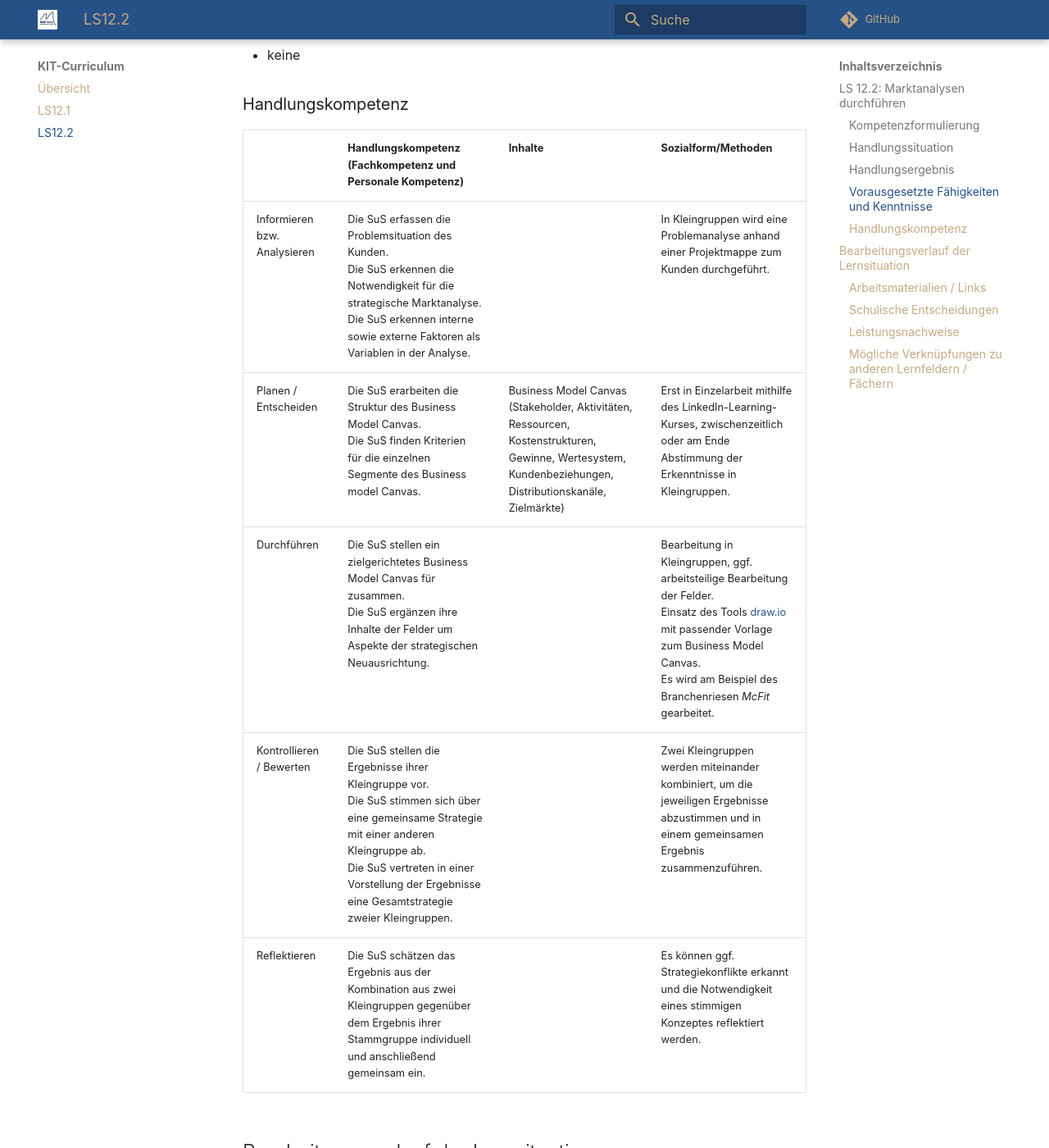
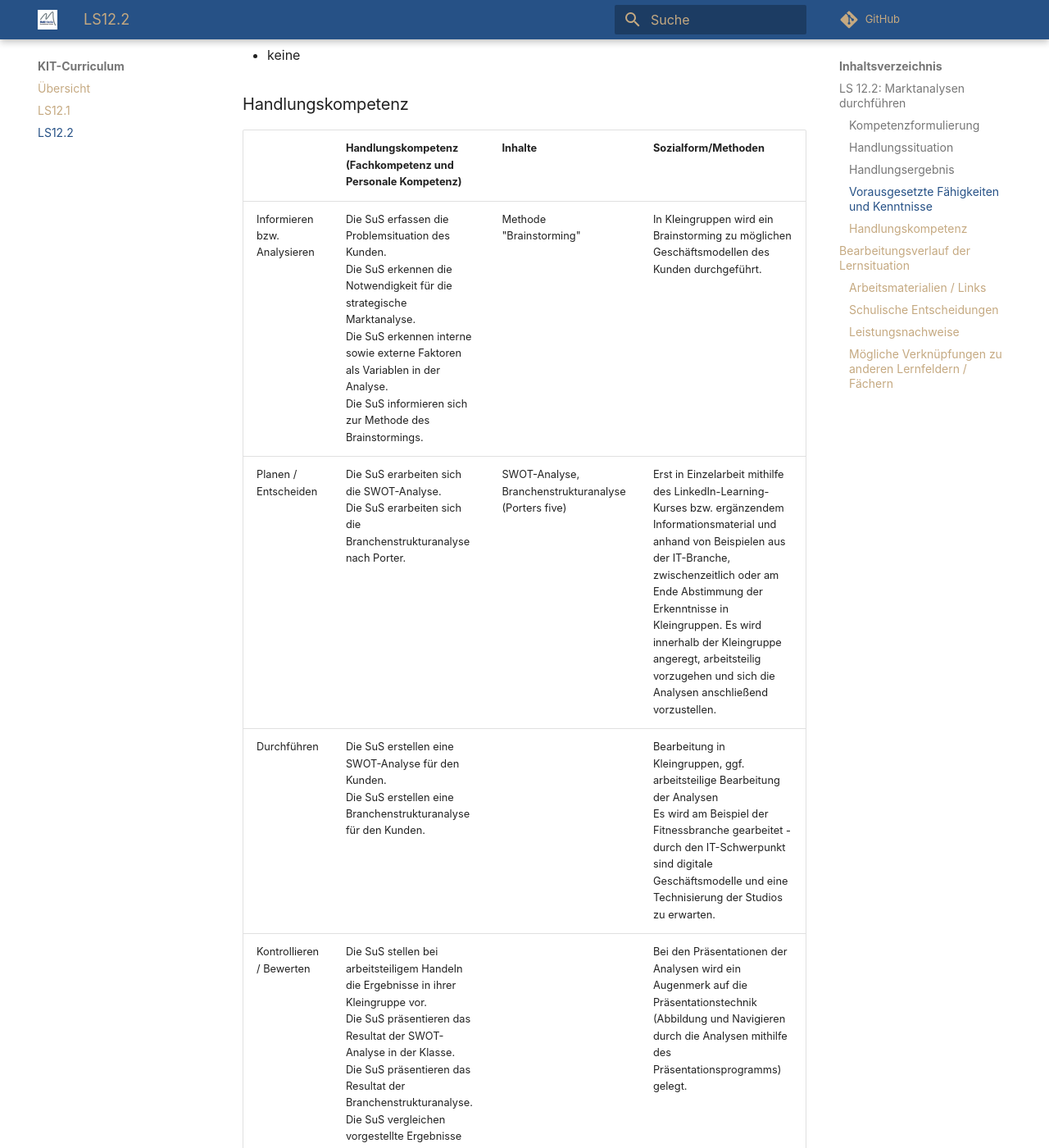
Before and after one commit to herr-nm/MMBbS_KIT_Curriculum, an MkDocs documentation site: the page built from docs/KDM-LF12_LS12.2.md, in a window 1280 px wide and 1400 px high, scrolled down 1247 px. Shown: the whole window at 82% size. Built offline with MkDocs 1.6.1 and Material for MkDocs 9.7.7, drawn with Linux system fonts in a browser that asks for light colours; comment, search, counter and statistics services are not loaded; some of the changed text lies outside the part shown.

Commit message:
LS 12.2 weiter angelegt

```diff
--- a/docs/KDM-LF12_LS12.2.md
+++ b/docs/KDM-LF12_LS12.2.md
@@ -23,7 +23,7 @@ Der Kunde "Fitness 365 GmbH" ist überzeugt, sein Unternehmen weiterzuentwickeln
 
 ### Handlungsergebnis
 
-- **Marktanalyse** bestehend aus einer SWOT-Analyse sowie eine Branchenstrukturanalyse
+- **Marktanalyse** bestehend aus einer SWOT-Analyse sowie eine Branchenstrukturanalyse nach Porter.
 
 <div style="page-break-after: always;"></div>
 
@@ -35,25 +35,23 @@ Der Kunde "Fitness 365 GmbH" ist überzeugt, sein Unternehmen weiterzuentwickeln
 
 | | Handlungskompetenz</br>(Fachkompetenz und Personale Kompetenz) | Inhalte | Sozialform/Methoden |
 | :--- | :--- | :--- | :--- |
-| Informieren bzw. Analysieren | Die SuS erfassen die Problemsituation des Kunden.<br> Die SuS erkennen die Notwendigkeit für die strategische Marktanalyse.<br>Die SuS erkennen interne sowie externe Faktoren als Variablen in der Analyse. | | In Kleingruppen wird eine Problemanalyse anhand einer Projektmappe zum Kunden durchgeführt. |
-| Planen / Entscheiden | Die SuS erarbeiten die Struktur des Business Model Canvas.<br>Die SuS finden Kriterien für die einzelnen Segmente des Business model Canvas. | Business Model Canvas (Stakeholder, Aktivitäten, Ressourcen, Kostenstrukturen, Gewinne, Wertesystem, Kundenbeziehungen, Distributionskanäle, Zielmärkte) | Erst in Einzelarbeit mithilfe des LinkedIn-Learning-Kurses, zwischenzeitlich oder am Ende Abstimmung der Erkenntnisse in Kleingruppen. |
-| Durchführen | Die SuS stellen ein zielgerichtetes Business Model Canvas für zusammen.<br>Die SuS ergänzen ihre Inhalte der Felder um Aspekte der strategischen Neuausrichtung. | | Bearbeitung in Kleingruppen, ggf. arbeitsteilige Bearbeitung der Felder.<br>Einsatz des Tools [draw.io](https://draw.io) mit passender Vorlage zum Business Model Canvas.<br>Es wird am Beispiel des Branchenriesen *McFit* gearbeitet. |
-| Kontrollieren / Bewerten | Die SuS stellen die Ergebnisse ihrer Kleingruppe vor.<br>Die SuS stimmen sich über eine gemeinsame Strategie mit einer anderen Kleingruppe ab.<br>Die SuS vertreten in einer Vorstellung der Ergebnisse eine Gesamtstrategie zweier Kleingruppen. | | Zwei Kleingruppen werden miteinander kombiniert, um die jeweiligen Ergebnisse abzustimmen und in einem gemeinsamen Ergebnis zusammenzuführen. |
-| Reflektieren | Die SuS schätzen das Ergebnis aus der Kombination aus zwei Kleingruppen gegenüber dem Ergebnis ihrer Stammgruppe individuell und anschließend gemeinsam ein. | | Es können ggf. Strategiekonflikte erkannt und die Notwendigkeit eines stimmigen Konzeptes reflektiert werden. |
+| Informieren bzw. Analysieren | Die SuS erfassen die Problemsituation des Kunden.<br>Die SuS erkennen die Notwendigkeit für die strategische Marktanalyse.<br>Die SuS erkennen interne sowie externe Faktoren als Variablen in der Analyse.<br>Die SuS informieren sich zur Methode des Brainstormings. | Methode "Brainstorming" | In Kleingruppen wird ein Brainstorming zu möglichen Geschäftsmodellen des Kunden durchgeführt. |
+| Planen / Entscheiden | Die SuS erarbeiten sich die SWOT-Analyse.<br>Die SuS erarbeiten sich die Branchenstrukturanalyse nach Porter. | SWOT-Analyse, Branchenstrukturanalyse (Porters five) | Erst in Einzelarbeit mithilfe des LinkedIn-Learning-Kurses bzw. ergänzendem Informationsmaterial und anhand von Beispielen aus der IT-Branche, zwischenzeitlich oder am Ende Abstimmung der Erkenntnisse in Kleingruppen. Es wird innerhalb der Kleingruppe angeregt, arbeitsteilig vorzugehen und sich die Analysen anschließend vorzustellen. |
+| Durchführen | Die SuS erstellen eine SWOT-Analyse für den Kunden.<br>Die SuS erstellen eine Branchenstrukturanalyse für den Kunden. | | Bearbeitung in Kleingruppen, ggf. arbeitsteilige Bearbeitung der Analysen<br>Es wird am Beispiel der Fitnessbranche gearbeitet - durch den IT-Schwerpunkt sind digitale Geschäftsmodelle und eine Technisierung der Studios zu erwarten. |
+| Kontrollieren / Bewerten | Die SuS stellen bei arbeitsteiligem Handeln die Ergebnisse in ihrer Kleingruppe vor.<br>Die SuS präsentieren das Resultat der SWOT-Analyse in der Klasse.<br>Die SuS präsentieren das Resultat der Branchenstrukturanalyse.<br>Die SuS vergleichen vorgestellte Ergebnisse mit ihren Gruppenergebnissen und stellen Unterschiede heraus. | | Bei den Präsentationen der Analysen wird ein Augenmerk auf die Präsentationstechnik (Abbildung und Navigieren durch die Analysen mithilfe des Präsentationsprogramms) gelegt. |
+| Reflektieren | Die SuS beurteilen das Ergebnis aus dem Vergleich der Analysen unter Berücksichtigung des Kundenauftrags.<br>Die SuS diskutieren über Einflussfaktoren auf die Analysen.| | Es können ggf. Differenzen in den Analysen erkannt werden. Die Subjektivität der Analysen oder auch die Einflüsse der Informationslage der Branche / des Marktes sind für die Reflexion besonders geeignet. |
 
 ## Bearbeitungsverlauf der Lernsituation
 
 | Verantwortliche / Verantwortlicher | Version | Bearbeitungsdatum |
 | :--- | :---: | :---: |
-| Neumann (NM) | 1.0 | 02.06.2022 |
-| Neumann (NM) | 1.1 | 03.06.2022 |
-| Neumann (NM) | 1.2 | 06.07.2022 |
+| Neumann (NM) | 1.0 | 30.09.2022 |
 
 ### Arbeitsmaterialien / Links
 
 - Moodle-Kurs: [LF12: Unternehmen digital weiterentwickeln
 ](https://moodle.mm-bbs.de/moodle/course/view.php?id=2737)
-- Videomaterial aus dem LinkedIn-Learning Portal
+- Videomaterial aus dem LinkedIn-Learning-Portal
 
 ### Schulische Entscheidungen
 
```
Also changed, not shown: other parts of docs/KDM-LF12_LS12.2.md (+2 -2 lines), docs/KDM-LF12_LS12.1.md (+5 -4 lines).
